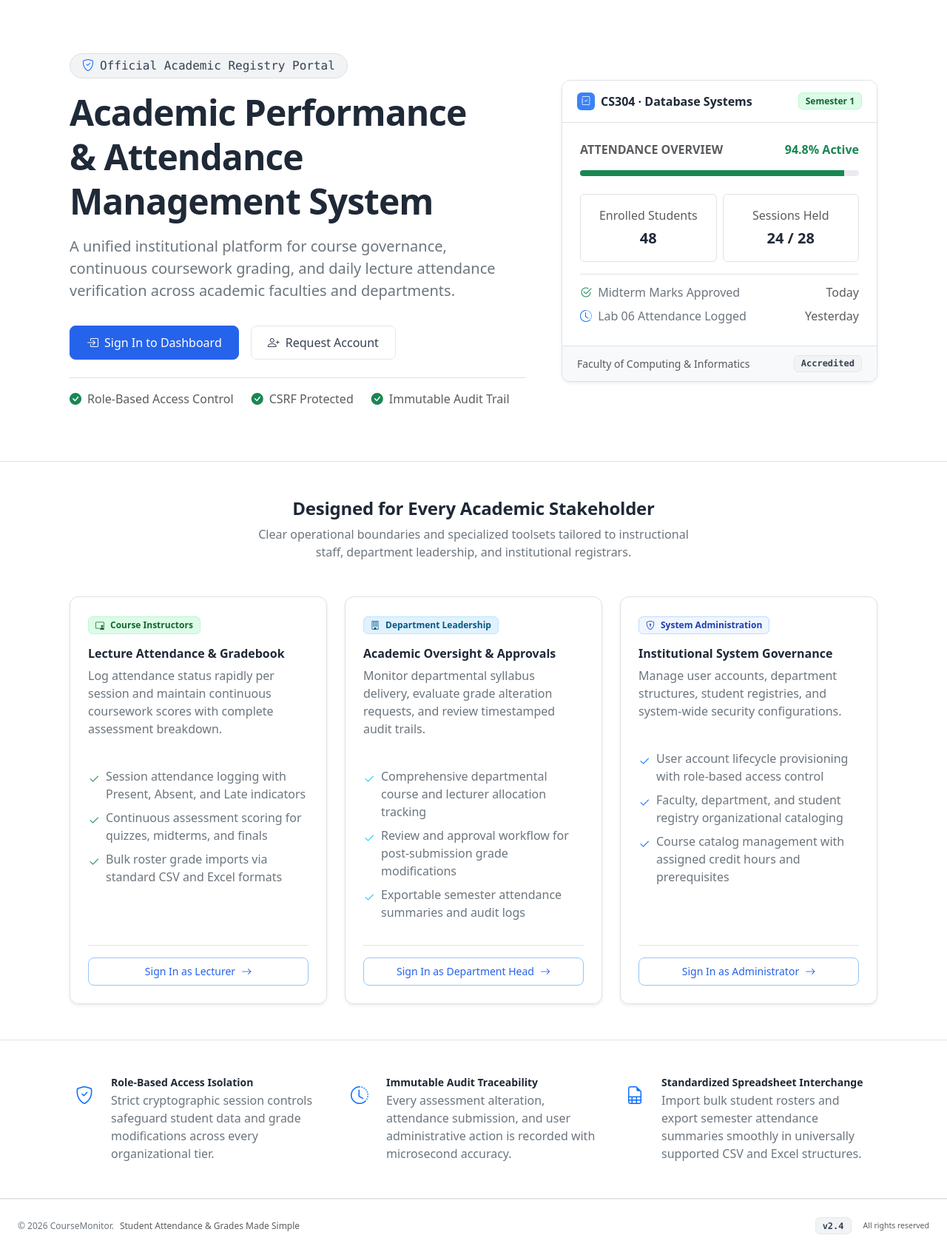
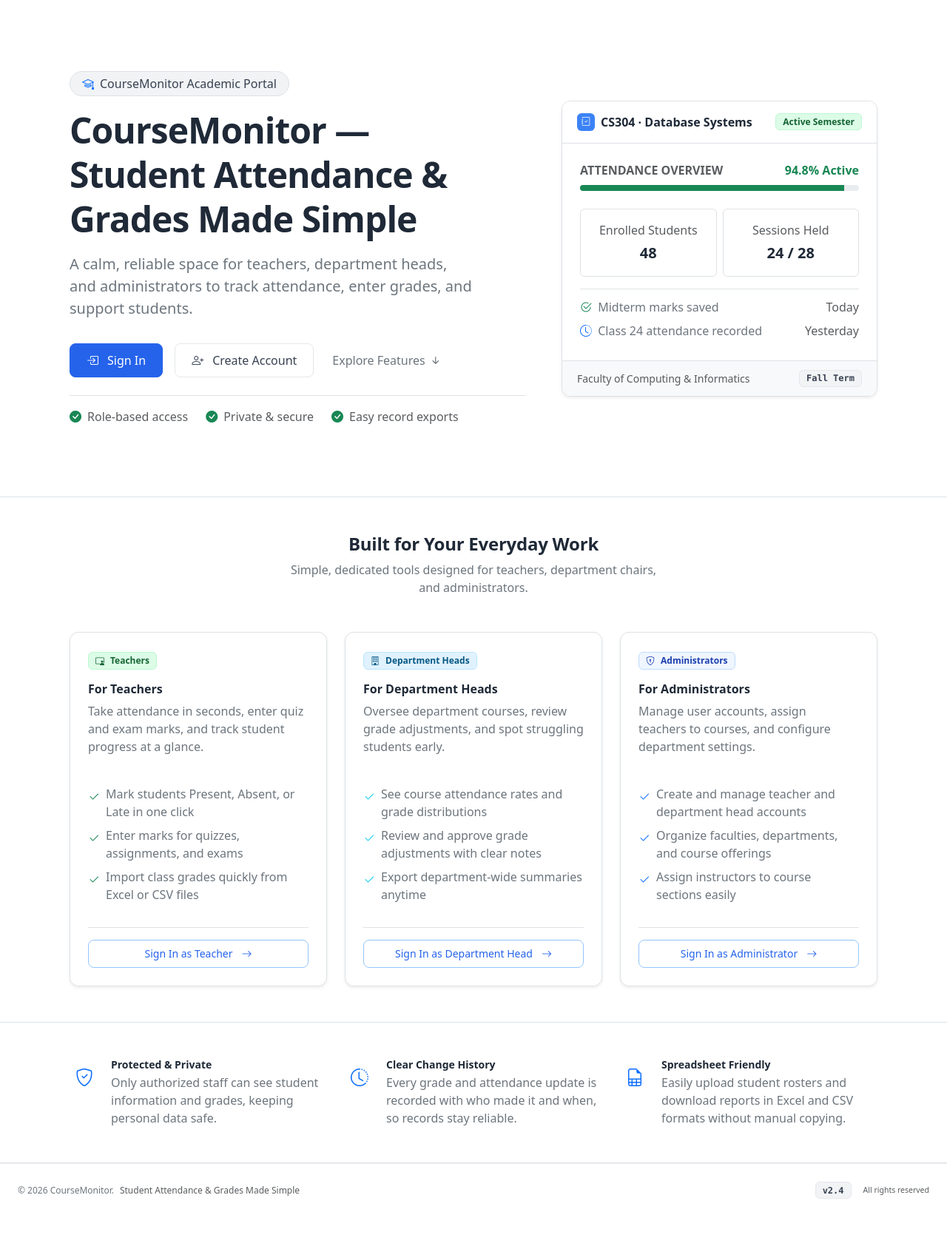
Before and after one commit to Medo-SM/CourseMonitor, a PHP site: page / in a window 1280 px wide. Shown: the part 56-1748 px from the top of the page at 74% size. After the commit the page ends 1676 px from the top, so only its background shows below. Run offline with PHP 8.4, Linux system fonts and the light colour scheme.

Commit message:
feat(auth-ui): simplify microcopy and streamline landing and account views
- Replace stiff bureaucratic language with welcoming, natural phrasing on landing portal.
- Refactor login and signup forms with friendly labels, auto-detecting email/username and clear fieldsets.
- Clarify access denied message with role-aware return navigation.

```diff
--- a/index.php
+++ b/index.php
@@ -21,52 +21,56 @@ if (isLoggedIn()) {
     exit;
 }
 
-$pageTitle = 'Academic Performance & Attendance Management Portal';
+$pageTitle = 'Student Attendance & Grades Made Simple';
 $showNavbar = true;
 require_once __DIR__ . '/includes/header.php';
 ?>
 
 <!-- Hero Section -->
 <section class="py-5 bg-white border-bottom" aria-labelledby="hero-heading">
-    <div class="container px-3 px-lg-4 py-2 py-lg-4">
+    <div class="container px-3 px-lg-4 py-3 py-lg-5">
         <div class="row align-items-center g-5">
             <div class="col-lg-7">
-                <div class="d-inline-flex align-items-center gap-2 px-3 py-1 mb-3 rounded-pill cm-badge-neutral border text-xs font-monospace">
-                    <i class="bi bi-shield-check text-primary" aria-hidden="true"></i>
-                    <span>Official Academic Registry Portal</span>
+                <div class="d-inline-flex align-items-center gap-2 px-3 py-1 mb-3 rounded-pill cm-badge-neutral border text-xs">
+                    <i class="bi bi-mortarboard text-primary" aria-hidden="true"></i>
+                    <span>CourseMonitor Academic Portal</span>
                 </div>
 
                 <h1 id="hero-heading" class="display-5 fw-bold text-slate-900 mb-3 lh-sm text-balance">
-                    Academic Performance &amp; Attendance Management System
+                    CourseMonitor — Student Attendance &amp; Grades Made Simple
                 </h1>
 
                 <p class="lead text-secondary mb-4 text-pretty" style="max-width: 620px;">
-                    A unified institutional platform for course governance, continuous coursework grading, and daily lecture attendance verification across academic faculties and departments.
+                    A calm, reliable space for teachers, department heads, and administrators to track attendance, enter grades, and support students.
                 </p>
 
-                <div class="d-flex flex-wrap gap-3 pt-2">
+                <div class="d-flex flex-wrap align-items-center gap-3 pt-2">
                     <a href="<?= htmlspecialchars(base_url('/public/login.php'), ENT_QUOTES, 'UTF-8') ?>" class="btn btn-primary btn-lg">
-                        <i class="bi bi-box-arrow-in-right" aria-hidden="true"></i>
-                        <span>Sign In to Dashboard</span>
+                        <i class="bi bi-box-arrow-in-right me-1" aria-hidden="true"></i>
+                        <span>Sign In</span>
                     </a>
                     <a href="<?= htmlspecialchars(base_url('/public/signup.php'), ENT_QUOTES, 'UTF-8') ?>" class="btn btn-outline-secondary btn-lg">
-                        <i class="bi bi-person-plus" aria-hidden="true"></i>
-                        <span>Request Account</span>
+                        <i class="bi bi-person-plus me-1" aria-hidden="true"></i>
+                        <span>Create Account</span>
+                    </a>
+                    <a href="#features" class="btn btn-link text-decoration-none text-secondary d-inline-flex align-items-center gap-1 fs-6 px-2">
+                        <span>Explore Features</span>
+                        <i class="bi bi-arrow-down-short fs-5" aria-hidden="true"></i>
                     </a>
                 </div>
 
-                <div class="d-flex align-items-center gap-4 mt-4 pt-3 border-top text-xs text-muted">
+                <div class="d-flex flex-wrap align-items-center gap-4 mt-4 pt-3 border-top text-xs text-muted">
                     <div class="d-flex align-items-center gap-2">
                         <i class="bi bi-check-circle-fill text-success" aria-hidden="true"></i>
-                        <span>Role-Based Access Control</span>
+                        <span>Role-based access</span>
                     </div>
                     <div class="d-flex align-items-center gap-2">
                         <i class="bi bi-check-circle-fill text-success" aria-hidden="true"></i>
-                        <span>CSRF Protected</span>
+                        <span>Private &amp; secure</span>
                     </div>
                     <div class="d-flex align-items-center gap-2">
                         <i class="bi bi-check-circle-fill text-success" aria-hidden="true"></i>
-                        <span>Immutable Audit Trail</span>
+                        <span>Easy record exports</span>
                     </div>
                 </div>
             </div>
@@ -81,11 +85,11 @@ require_once __DIR__ . '/includes/header.php';
                             </span>
                             <span class="fw-semibold text-slate-900 text-sm">CS304 · Database Systems</span>
                         </div>
-                        <span class="badge cm-badge-success">Semester 1</span>
+                        <span class="badge cm-badge-success">Active Semester</span>
                     </div>
 
                     <div class="cm-card-body p-4">
-                        <div class="d-flex justify-content-between align-items-center mb-3">
+                        <div class="d-flex justify-content-between align-items-center mb-2">
                             <span class="text-xs text-uppercase tracking-wider text-muted fw-semibold">Attendance Overview</span>
                             <span class="cm-tabular text-sm fw-bold text-success">94.8% Active</span>
                         </div>
@@ -114,11 +118,11 @@ require_once __DIR__ . '/includes/header.php';
                         <!-- Recent Course Activity Snippet -->
                         <div class="pt-2 border-top">
                             <div class="d-flex align-items-center justify-content-between text-xs py-1">
-                                <span class="text-secondary"><i class="bi bi-check2-circle text-success me-1" aria-hidden="true"></i> Midterm Marks Approved</span>
+                                <span class="text-secondary"><i class="bi bi-check2-circle text-success me-1" aria-hidden="true"></i> Midterm marks saved</span>
                                 <span class="text-muted cm-tabular">Today</span>
                             </div>
                             <div class="d-flex align-items-center justify-content-between text-xs py-1">
-                                <span class="text-secondary"><i class="bi bi-clock-history text-primary me-1" aria-hidden="true"></i> Lab 06 Attendance Logged</span>
+                                <span class="text-secondary"><i class="bi bi-clock-history text-primary me-1" aria-hidden="true"></i> Class 24 attendance recorded</span>
                                 <span class="text-muted cm-tabular">Yesterday</span>
                             </div>
                         </div>
@@ -126,7 +130,7 @@ require_once __DIR__ . '/includes/header.php';
 
                     <div class="cm-card-footer bg-slate-50 border-top d-flex align-items-center justify-content-between text-xs">
                         <span class="text-muted">Faculty of Computing &amp; Informatics</span>
-                        <span class="badge cm-badge-neutral font-monospace">Accredited</span>
+                        <span class="badge cm-badge-neutral font-monospace">Fall Term</span>
                     </div>
                 </div>
             </div>
@@ -135,48 +139,48 @@ require_once __DIR__ . '/includes/header.php';
 </section>
 
 <!-- Role Highlights Section -->
-<section class="py-5" aria-labelledby="roles-heading">
+<section id="features" class="py-5" aria-labelledby="roles-heading">
     <div class="container px-3 px-lg-4">
         <div class="text-center mb-5">
-            <h2 id="roles-heading" class="cm-page-title mb-2">Designed for Every Academic Stakeholder</h2>
+            <h2 id="roles-heading" class="cm-page-title mb-2">Built for Your Everyday Work</h2>
             <p class="text-secondary mx-auto text-pretty" style="max-width: 600px;">
-                Clear operational boundaries and specialized toolsets tailored to instructional staff, department leadership, and institutional registrars.
+                Simple, dedicated tools designed for teachers, department chairs, and administrators.
             </p>
         </div>
 
         <div class="row g-4">
-            <!-- Lecturer Feature Card -->
+            <!-- Lecturer / Teacher Feature Card -->
             <div class="col-lg-4 col-md-6">
                 <div class="cm-card h-100 p-4 border bg-white shadow-sm d-flex flex-column">
                     <div class="mb-3">
                         <span class="badge cm-badge-success mb-2">
-                            <i class="bi bi-person-video3 me-1" aria-hidden="true"></i> Course Instructors
+                            <i class="bi bi-person-video3 me-1" aria-hidden="true"></i> Teachers
                         </span>
-                        <h3 class="h5 fw-bold text-slate-900 mt-2 mb-2">Lecture Attendance &amp; Gradebook</h3>
+                        <h3 class="h5 fw-bold text-slate-900 mt-2 mb-2">For Teachers</h3>
                         <p class="text-secondary text-sm mb-4">
-                            Log attendance status rapidly per session and maintain continuous coursework scores with complete assessment breakdown.
+                            Take attendance in seconds, enter quiz and exam marks, and track student progress at a glance.
                         </p>
                     </div>
 
                     <ul class="list-unstyled text-sm text-secondary mb-4 space-y-2 flex-grow-1">
                         <li class="d-flex align-items-start gap-2 mb-2">
                             <i class="bi bi-check2 text-success mt-1" aria-hidden="true"></i>
-                            <span>Session attendance logging with Present, Absent, and Late indicators</span>
+                            <span>Mark students Present, Absent, or Late in one click</span>
                         </li>
                         <li class="d-flex align-items-start gap-2 mb-2">
                             <i class="bi bi-check2 text-success mt-1" aria-hidden="true"></i>
-                            <span>Continuous assessment scoring for quizzes, midterms, and finals</span>
+                            <span>Enter marks for quizzes, assignments, and exams</span>
                         </li>
                         <li class="d-flex align-items-start gap-2 mb-2">
                             <i class="bi bi-check2 text-success mt-1" aria-hidden="true"></i>
-                            <span>Bulk roster grade imports via standard CSV and Excel formats</span>
+                            <span>Import class grades quickly from Excel or CSV files</span>
                         </li>
                     </ul>
 
                     <div class="pt-3 border-top mt-auto">
                         <a href="<?= htmlspecialchars(base_url('/public/login.php'), ENT_QUOTES, 'UTF-8') ?>" class="btn btn-outline-primary w-100">
-                            <span>Sign In as Lecturer</span>
-                            <i class="bi bi-arrow-right" aria-hidden="true"></i>
+                            <span>Sign In as Teacher</span>
+                            <i class="bi bi-arrow-right ms-1" aria-hidden="true"></i>
                         </a>
                     </div>
                 </div>
@@ -187,33 +191,33 @@ require_once __DIR__ . '/includes/header.php';
                 <div class="cm-card h-100 p-4 border bg-white shadow-sm d-flex flex-column">
                     <div class="mb-3">
                         <span class="badge cm-badge-info mb-2">
-                            <i class="bi bi-building me-1" aria-hidden="true"></i> Department Leadership
+                            <i class="bi bi-building me-1" aria-hidden="true"></i> Department Heads
                         </span>
-                        <h3 class="h5 fw-bold text-slate-900 mt-2 mb-2">Academic Oversight &amp; Approvals</h3>
+                        <h3 class="h5 fw-bold text-slate-900 mt-2 mb-2">For Department Heads</h3>
                         <p class="text-secondary text-sm mb-4">
-                            Monitor departmental syllabus delivery, evaluate grade alteration requests, and review timestamped audit trails.
+                            Oversee department courses, review grade adjustments, and spot struggling students early.
                         </p>
                     </div>
 
                     <ul class="list-unstyled text-sm text-secondary mb-4 space-y-2 flex-grow-1">
                         <li class="d-flex align-items-start gap-2 mb-2">
                             <i class="bi bi-check2 text-info mt-1" aria-hidden="true"></i>
-                            <span>Comprehensive departmental course and lecturer allocation tracking</span>
+                            <span>See course attendance rates and grade distributions</span>
                         </li>
                         <li class="d-flex align-items-start gap-2 mb-2">
                             <i class="bi bi-check2 text-info mt-1" aria-hidden="true"></i>
-                            <span>Review and approval workflow for post-submission grade modifications</span>
+                            <span>Review and approve grade adjustments with clear notes</span>
                         </li>
                         <li class="d-flex align-items-start gap-2 mb-2">
                             <i class="bi bi-check2 text-info mt-1" aria-hidden="true"></i>
-                            <span>Exportable semester attendance summaries and audit logs</span>
+                            <span>Export department-wide summaries anytime</span>
                         </li>
                     </ul>
 
                     <div class="pt-3 border-top mt-auto">
                         <a href="<?= htmlspecialchars(base_url('/public/login.php'), ENT_QUOTES, 'UTF-8') ?>" class="btn btn-outline-primary w-100">
                             <span>Sign In as Department Head</span>
-                            <i class="bi bi-arrow-right" aria-hidden="true"></i>
+                            <i class="bi bi-arrow-right ms-1" aria-hidden="true"></i>
                         </a>
                     </div>
                 </div>
@@ -224,33 +228,33 @@ require_once __DIR__ . '/includes/header.php';
                 <div class="cm-card h-100 p-4 border bg-white shadow-sm d-flex flex-column">
                     <div class="mb-3">
                         <span class="badge cm-badge-primary mb-2">
-                            <i class="bi bi-shield-lock me-1" aria-hidden="true"></i> System Administration
+                            <i class="bi bi-shield-lock me-1" aria-hidden="true"></i> Administrators
                         </span>
-                        <h3 class="h5 fw-bold text-slate-900 mt-2 mb-2">Institutional System Governance</h3>
+                        <h3 class="h5 fw-bold text-slate-900 mt-2 mb-2">For Administrators</h3>
                         <p class="text-secondary text-sm mb-4">
-                            Manage user accounts, department structures, student registries, and system-wide security configurations.
+                            Manage user accounts, assign teachers to courses, and configure department settings.
                         </p>
                     </div>
 
                     <ul class="list-unstyled text-sm text-secondary mb-4 space-y-2 flex-grow-1">
                         <li class="d-flex align-items-start gap-2 mb-2">
                             <i class="bi bi-check2 text-primary mt-1" aria-hidden="true"></i>
-                            <span>User account lifecycle provisioning with role-based access control</span>
+                            <span>Create and manage teacher and department head accounts</span>
                         </li>
                         <li class="d-flex align-items-start gap-2 mb-2">
                             <i class="bi bi-check2 text-primary mt-1" aria-hidden="true"></i>
-                            <span>Faculty, department, and student registry organizational cataloging</span>
+                            <span>Organize faculties, departments, and course offerings</span>
                         </li>
                         <li class="d-flex align-items-start gap-2 mb-2">
                             <i class="bi bi-check2 text-primary mt-1" aria-hidden="true"></i>
-                            <span>Course catalog management with assigned credit hours and prerequisites</span>
+                            <span>Assign instructors to course sections easily</span>
                         </li>
                     </ul>
 
                     <div class="pt-3 border-top mt-auto">
                         <a href="<?= htmlspecialchars(base_url('/public/login.php'), ENT_QUOTES, 'UTF-8') ?>" class="btn btn-outline-primary w-100">
                             <span>Sign In as Administrator</span>
-                            <i class="bi bi-arrow-right" aria-hidden="true"></i>
+                            <i class="bi bi-arrow-right ms-1" aria-hidden="true"></i>
                         </a>
                     </div>
                 </div>
@@ -259,8 +263,8 @@ require_once __DIR__ . '/includes/header.php';
     </div>
 </section>
 
-<!-- Institutional Security & Standards Section -->
-<section class="py-5 bg-white border-top border-bottom" aria-label="Institutional Standards">
+<!-- Reassurance & Highlights Section -->
+<section class="py-5 bg-white border-top border-bottom" aria-label="Key Benefits">
     <div class="container px-3 px-lg-4">
         <div class="row g-4">
             <div class="col-md-4">
@@ -269,9 +273,9 @@ require_once __DIR__ . '/includes/header.php';
                         <i class="bi bi-shield-check"></i>
                     </div>
                     <div>
-                        <h4 class="h6 fw-bold text-slate-900 mb-1">Role-Based Access Isolation</h4>
+                        <h4 class="h6 fw-bold text-slate-900 mb-1">Protected &amp; Private</h4>
                         <p class="text-xs text-secondary mb-0">
-                            Strict cryptographic session controls safeguard student data and grade modifications across every organizational tier.
+                            Only authorized staff can see student information and grades, keeping personal data safe.
                         </p>
                     </div>
                 </div>
@@ -283,9 +287,9 @@ require_once __DIR__ . '/includes/header.php';
                         <i class="bi bi-clock-history"></i>
                     </div>
                     <div>
-                        <h4 class="h6 fw-bold text-slate-900 mb-1">Immutable Audit Traceability</h4>
+                        <h4 class="h6 fw-bold text-slate-900 mb-1">Clear Change History</h4>
                         <p class="text-xs text-secondary mb-0">
-                            Every assessment alteration, attendance submission, and user administrative action is recorded with microsecond accuracy.
+                            Every grade and attendance update is recorded with who made it and when, so records stay reliable.
                         </p>
                     </div>
                 </div>
@@ -297,9 +301,9 @@ require_once __DIR__ . '/includes/header.php';
                         <i class="bi bi-file-earmark-spreadsheet"></i>
                     </div>
                     <div>
-                        <h4 class="h6 fw-bold text-slate-900 mb-1">Standardized Spreadsheet Interchange</h4>
+                        <h4 class="h6 fw-bold text-slate-900 mb-1">Spreadsheet Friendly</h4>
                         <p class="text-xs text-secondary mb-0">
-                            Import bulk student rosters and export semester attendance summaries smoothly in universally supported CSV and Excel structures.
+                            Easily upload student rosters and download reports in Excel and CSV formats without manual copying.
                         </p>
                     </div>
                 </div>
```
Also changed, not shown: public/access_denied.php (+18 -18 lines), public/login.php (+37 -20 lines), public/signup.php (+41 -41 lines).
